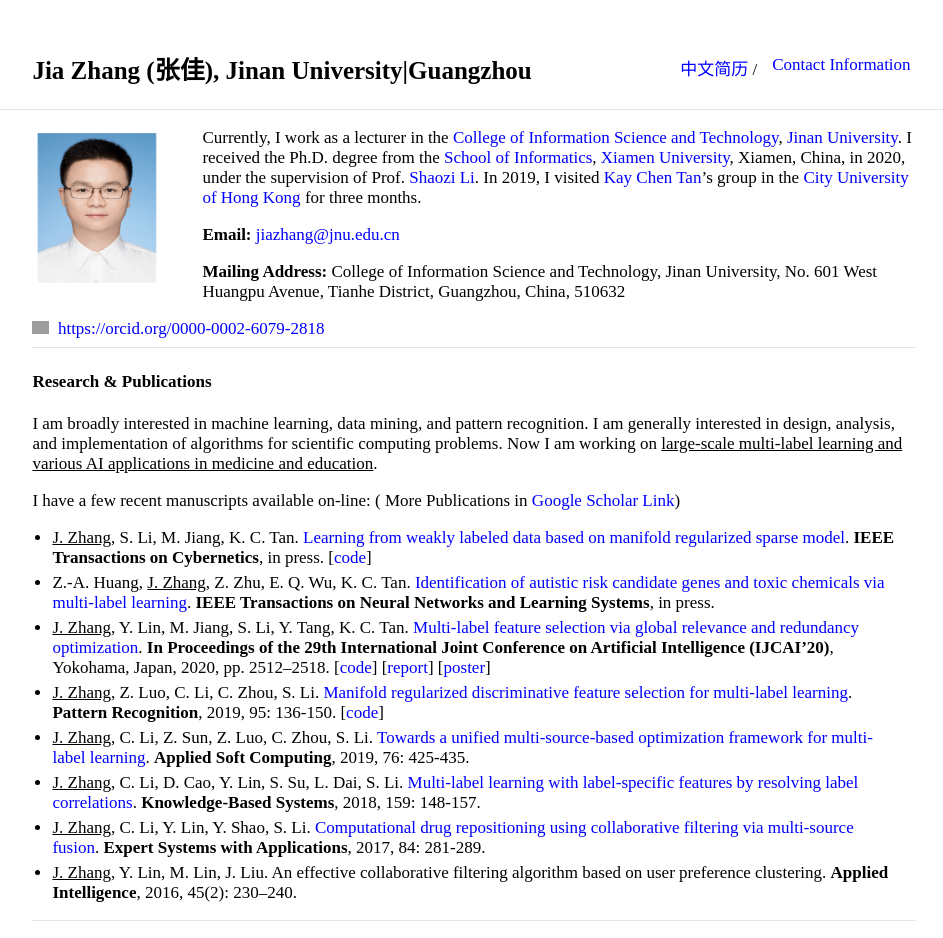
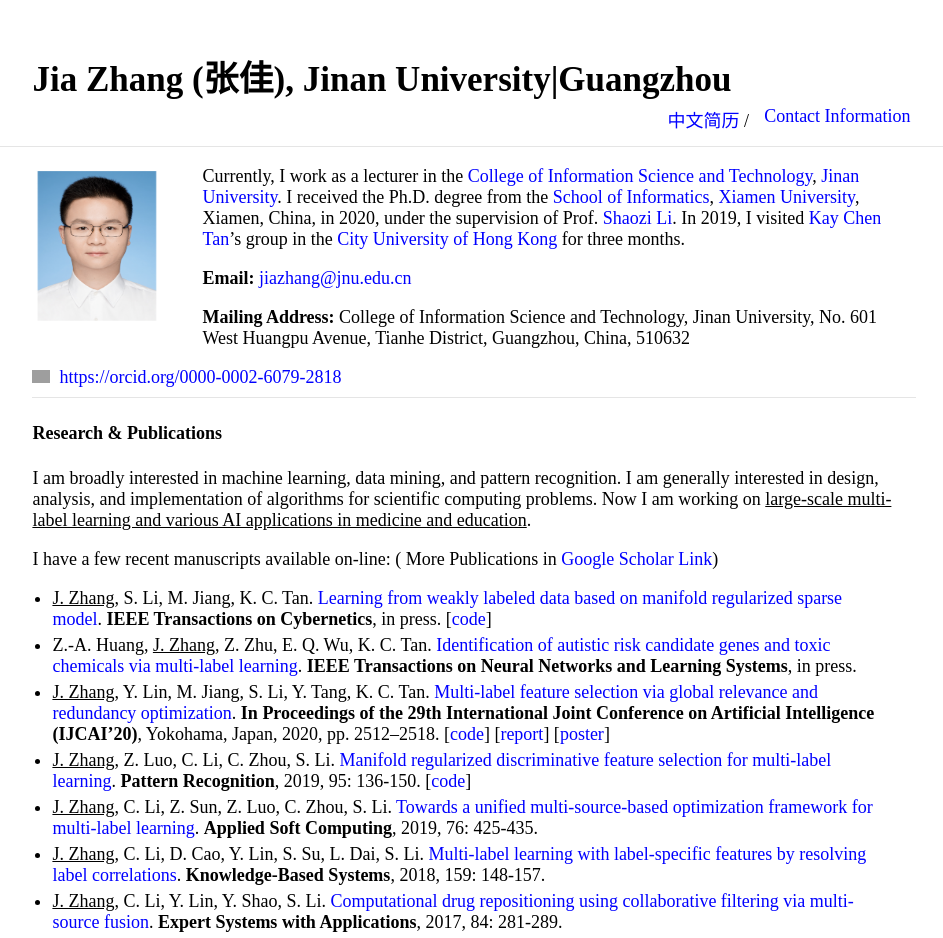
Before and after one commit to jiazhang-ml/jiazhang-ml.github.io, a Jekyll site: the page built from index.md, in a window 1280 px wide. Shown: the top 938 px of the page, without its empty margins (166-1109 px from the left). Built offline with Jekyll 4.4.1, drawn with Linux system fonts in a browser that asks for light colours; grey boxes are pictures that could not be loaded.

Commit message:
Update _style.scss

```diff
--- a/_sass/_style.scss
+++ b/_sass/_style.scss
@@ -12,7 +12,7 @@ html {
 body {
     margin: 0;
     font-family: times new roman;
-    font-size: 17px;
+    font-size: 18px;
     height: 100%;
 }
 a {
@@ -36,7 +36,7 @@ hr {
 #author-name {
     font-family: times new roman;
     font-weight:bold;
-    font-size: 25px;
+    font-size: 35px;
     color: #000000;
     display: inline-block;
 }
```
